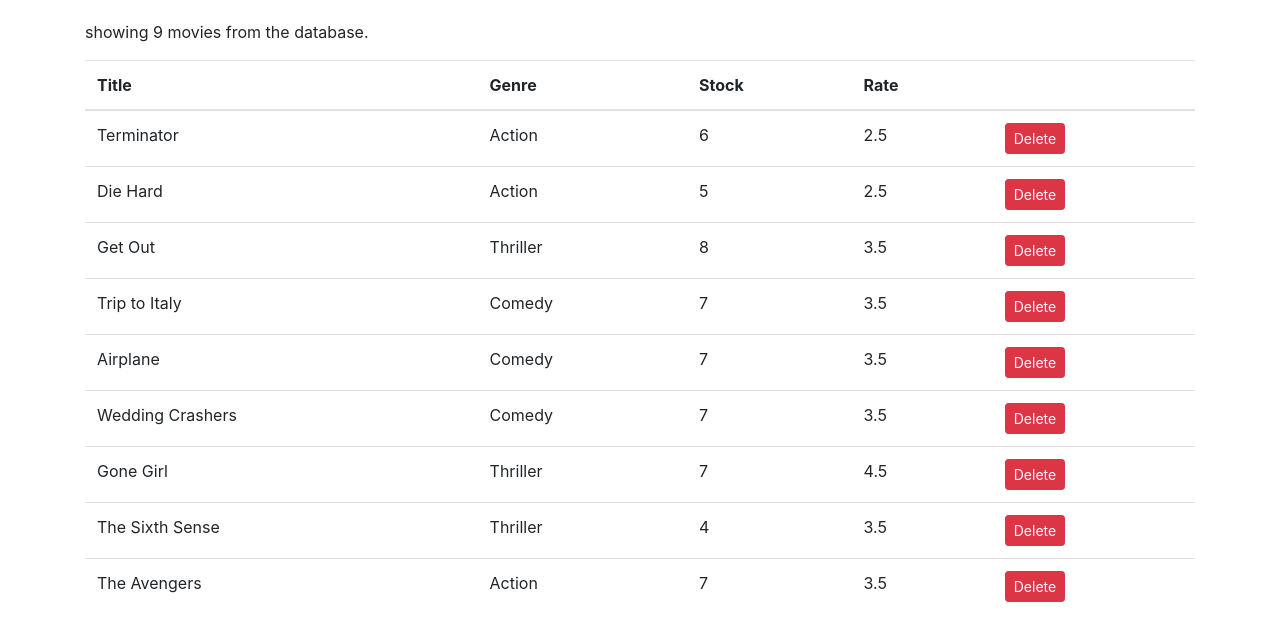
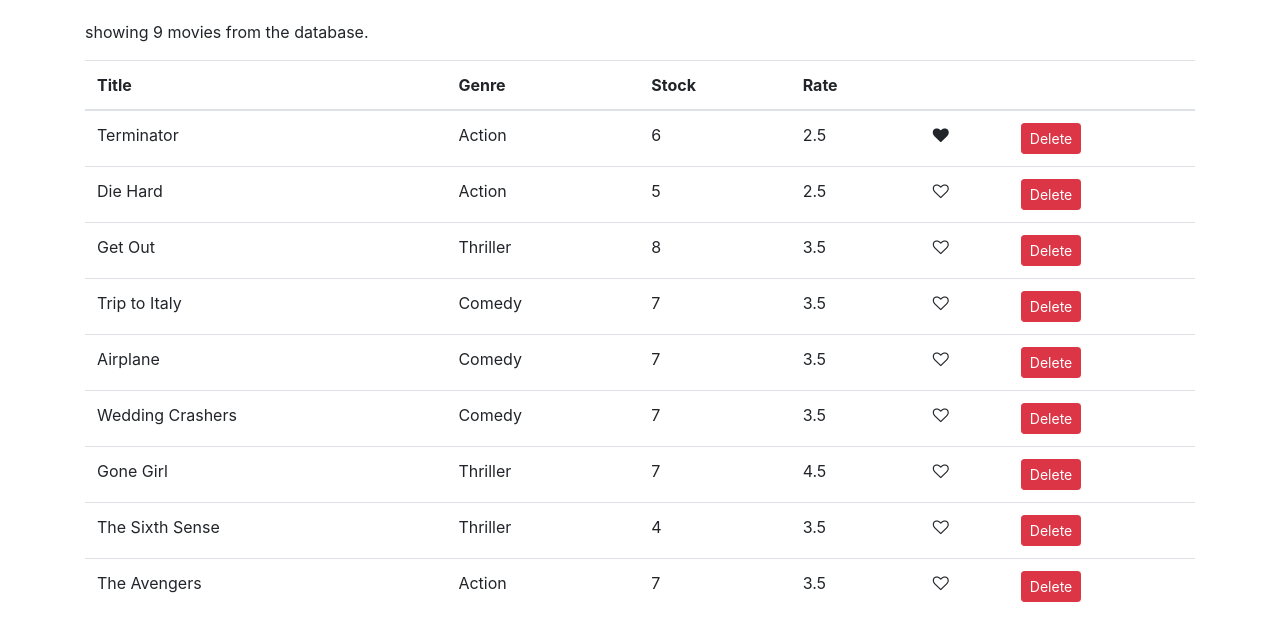
Before and after one commit to beingbing/react-vidly, a React (Create React App) app: page / in a window 1280 px wide. Shown: the top 640 px of the page. Built offline with nearby package versions, Linux system fonts and the light colour scheme.

Commit message:
composing : 22- like component : finished

```diff
--- /dev/null
+++ b/src/components/common/like.jsx
@@ -0,0 +1,15 @@
+import React from "react";
+
+const Like = (props) => {
+  let classes = "fa fa-heart";
+  if (!props.liked) classes += "-o";
+  return (
+    <i
+      onClick={props.onClick}
+      style={{ cursor: "pointer" }}
+      className={classes}
+    ></i>
+  );
+};
+
+export default Like;
--- a/src/components/movies.jsx
+++ b/src/components/movies.jsx
@@ -1,5 +1,6 @@
 import React, { Component } from "react";
 import { getMovies } from "../services/fakeMovieService";
+import Like from "./common/like";
 
 class Movies extends Component {
   state = {
@@ -8,6 +9,14 @@ class Movies extends Component {
 
   handleDelete = (movie) => {
     const movies = this.state.movies.filter((m) => m._id !== movie._id);
+    this.setState({ movies });
+  };
+
+  handleLike = (movie) => {
+    const movies = [...this.state.movies];
+    const index = movies.indexOf(movie);
+    movies[index] = { ...movies[index] };
+    movies[index].liked = !movies[index].liked;
     this.setState({ movies });
   };
 
@@ -27,6 +36,7 @@ class Movies extends Component {
               <th>Stock</th>
               <th>Rate</th>
               <th></th>
+              <th></th>
             </tr>
           </thead>
           <tbody>
@@ -36,6 +46,12 @@ class Movies extends Component {
                 <td>{movie.genre.name}</td>
                 <td>{movie.numberInStock}</td>
                 <td>{movie.dailyRentalRate}</td>
+                <td>
+                  <Like
+                    liked={movie.liked}
+                    onClick={() => this.handleLike(movie)}
+                  ></Like>
+                </td>
                 <td>
                   <button
                     onClick={() => this.handleDelete(movie)}
--- a/src/services/fakeMovieService.js
+++ b/src/services/fakeMovieService.js
@@ -7,64 +7,65 @@ const movies = [
     genre: { _id: "5b21ca3eeb7f6fbccd471818", name: "Action" },
     numberInStock: 6,
     dailyRentalRate: 2.5,
-    publishDate: "2018-01-03T19:04:28.809Z"
+    publishDate: "2018-01-03T19:04:28.809Z",
+    liked: true,
   },
   {
     _id: "5b21ca3eeb7f6fbccd471816",
     title: "Die Hard",
     genre: { _id: "5b21ca3eeb7f6fbccd471818", name: "Action" },
     numberInStock: 5,
-    dailyRentalRate: 2.5
+    dailyRentalRate: 2.5,
   },
   {
     _id: "5b21ca3eeb7f6fbccd471817",
     title: "Get Out",
     genre: { _id: "5b21ca3eeb7f6fbccd471820", name: "Thriller" },
     numberInStock: 8,
-    dailyRentalRate: 3.5
+    dailyRentalRate: 3.5,
   },
   {
     _id: "5b21ca3eeb7f6fbccd471819",
     title: "Trip to Italy",
     genre: { _id: "5b21ca3eeb7f6fbccd471814", name: "Comedy" },
     numberInStock: 7,
-    dailyRentalRate: 3.5
+    dailyRentalRate: 3.5,
   },
   {
     _id: "5b21ca3eeb7f6fbccd47181a",
     title: "Airplane",
     genre: { _id: "5b21ca3eeb7f6fbccd471814", name: "Comedy" },
     numberInStock: 7,
-    dailyRentalRate: 3.5
+    dailyRentalRate: 3.5,
   },
   {
     _id: "5b21ca3eeb7f6fbccd47181b",
     title: "Wedding Crashers",
     genre: { _id: "5b21ca3eeb7f6fbccd471814", name: "Comedy" },
     numberInStock: 7,
-    dailyRentalRate: 3.5
+    dailyRentalRate: 3.5,
   },
   {
     _id: "5b21ca3eeb7f6fbccd47181e",
     title: "Gone Girl",
     genre: { _id: "5b21ca3eeb7f6fbccd471820", name: "Thriller" },
     numberInStock: 7,
-    dailyRentalRate: 4.5
+    dailyRentalRate: 4.5,
   },
   {
     _id: "5b21ca3eeb7f6fbccd47181f",
     title: "The Sixth Sense",
     genre: { _id: "5b21ca3eeb7f6fbccd471820", name: "Thriller" },
     numberInStock: 4,
-    dailyRentalRate: 3.5
+    dailyRentalRate: 3.5,
   },
   {
     _id: "5b21ca3eeb7f6fbccd471821",
     title: "The Avengers",
     genre: { _id: "5b21ca3eeb7f6fbccd471818", name: "Action" },
     numberInStock: 7,
-    dailyRentalRate: 3.5
-  }
+    dailyRentalRate: 3.5,
+  },
 ];
 
 export function getMovies() {
@@ -72,13 +73,13 @@ export function getMovies() {
 }
 
 export function getMovie(id) {
-  return movies.find(m => m._id === id);
+  return movies.find((m) => m._id === id);
 }
 
 export function saveMovie(movie) {
-  let movieInDb = movies.find(m => m._id === movie._id) || {};
+  let movieInDb = movies.find((m) => m._id === movie._id) || {};
   movieInDb.name = movie.name;
-  movieInDb.genre = genresAPI.genres.find(g => g._id === movie.genreId);
+  movieInDb.genre = genresAPI.genres.find((g) => g._id === movie.genreId);
   movieInDb.numberInStock = movie.numberInStock;
   movieInDb.dailyRentalRate = movie.dailyRentalRate;
 
@@ -91,7 +92,7 @@ export function saveMovie(movie) {
 }
 
 export function deleteMovie(id) {
-  let movieInDb = movies.find(m => m._id === id);
+  let movieInDb = movies.find((m) => m._id === id);
   movies.splice(movies.indexOf(movieInDb), 1);
   return movieInDb;
 }
```
